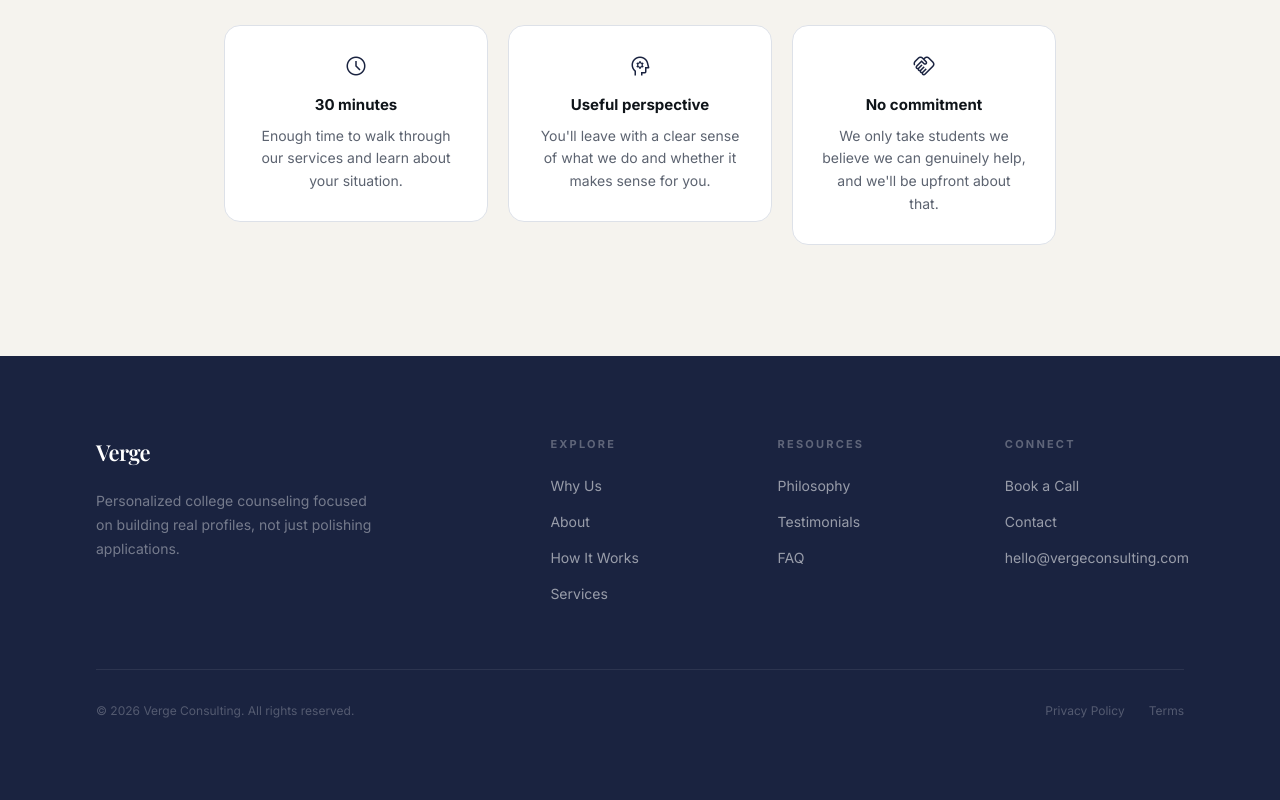
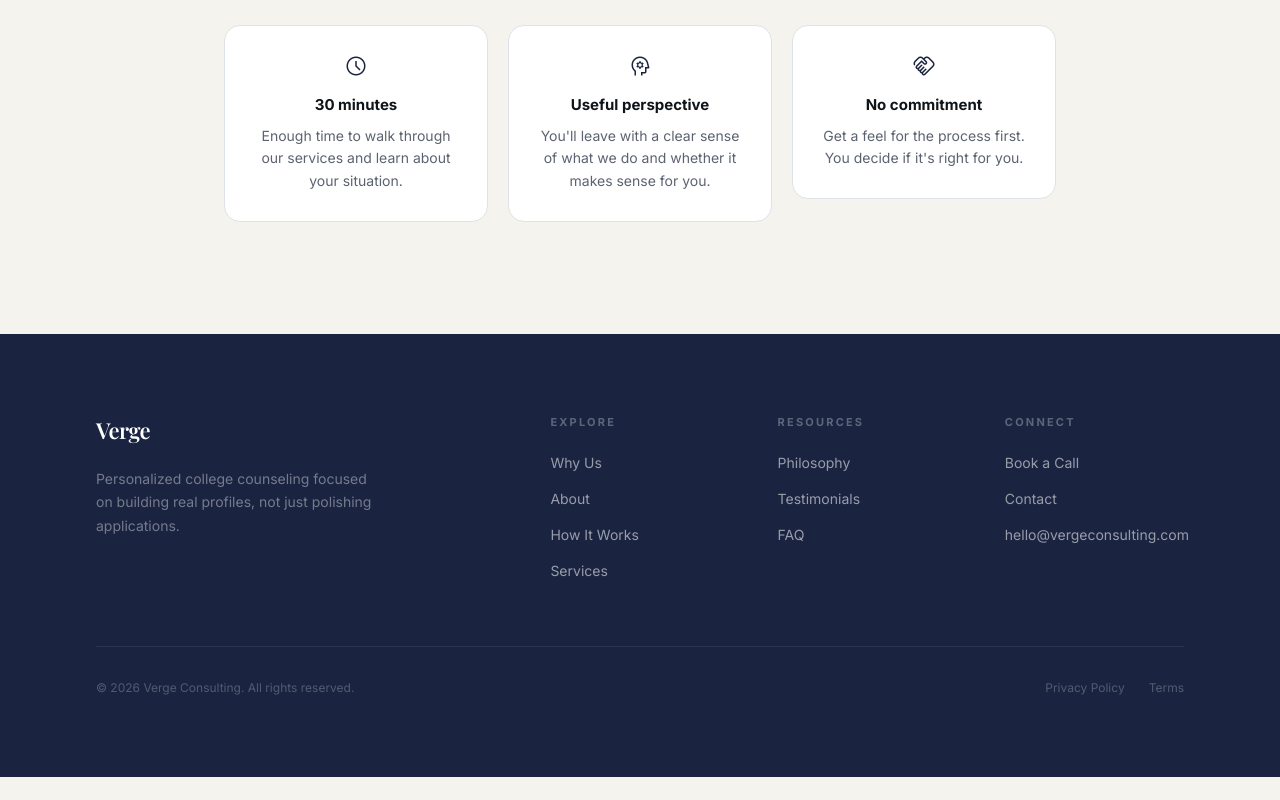
Before and after one commit to aditWorkspace/collegeprepwebsitetest, a Next.js app: page /book in a window 1280 px wide. Shown: the part 1339-2139 px from the top of the page. After the commit the page ends 2116 px from the top, so only its background shows below. Built offline with nearby package versions, Linux system fonts and the light colour scheme.

Commit message:
Update page.tsx

```diff
--- a/app/book/page.tsx
+++ b/app/book/page.tsx
@@ -56,7 +56,7 @@ export default function BookPage() {
             {[
               { icon: "schedule", title: "30 minutes", desc: "Enough time to walk through our services and learn about your situation." },
               { icon: "psychology", title: "Useful perspective", desc: "You'll leave with a clear sense of what we do and whether it makes sense for you." },
-              { icon: "handshake", title: "No commitment", desc: "We only take students we believe we can genuinely help, and we'll be upfront about that." },
+              { icon: "handshake", title: "No commitment", desc: "Get a feel for the process first. You decide if it's right for you." },
             ].map((item, i) => (
               <ScrollReveal key={item.title} delay={i * 0.08}>
                 <InteractiveImage className="bg-card border border-border rounded-2xl p-7 text-center cursor-pointer" intensity={4} scale={1.02}>
```
